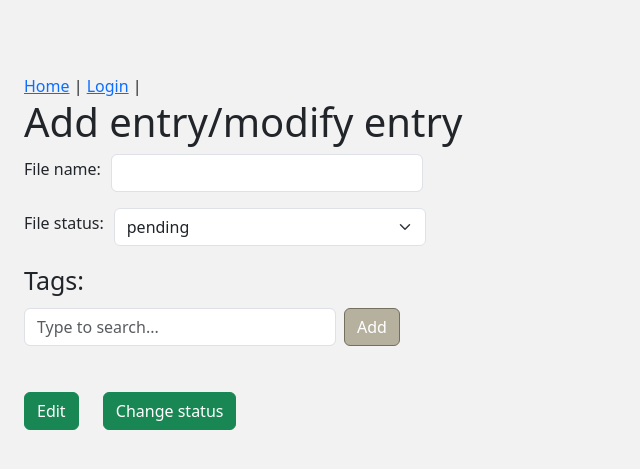
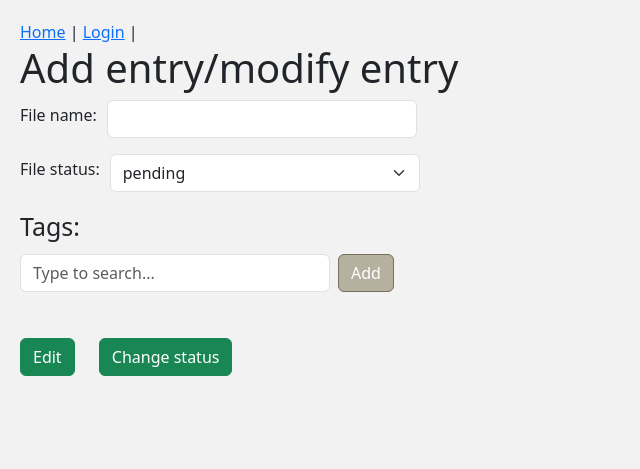
Before and after one commit to KSIUJ/Mordor-2.0, a Python web app: template app/templates/fileUpdate.html in a window 1280 px wide. Shown: the top 469 px of the page, without its empty margins (0-640 px from the left). Run offline with Jinja, Linux system fonts and the light colour scheme; the template is opened without the code that fills it, so the values that code supplies are empty.

Commit message:
paddings change

```diff
--- a/app/templates/fileUpdate.html
+++ b/app/templates/fileUpdate.html
@@ -9,7 +9,7 @@
     <title>Update a file</title>
     {% include "navbar.html" %}
 </head>
-<body style="margin:4px 4px 4px 20px; padding: 70px 4px 20px 4px" >
+<body style="padding: 20px" >
 
     <h1>Add entry/modify entry</h1>
     <div class="d-flex align-items-center mb-3">
--- a/app/templates/fileUpload.html
+++ b/app/templates/fileUpload.html
@@ -9,7 +9,7 @@
     <title>Upload a file</title>
     {% include "navbar.html" %}
 </head>
-<body style="margin:4px 4px 4px 20px; padding: 70px 4px 20px 4px" >
+<body style="padding: 20px">
 
     <h1>Add entry/modify entry</h1>
     <div class="d-flex align-items-center mb-3">
```
